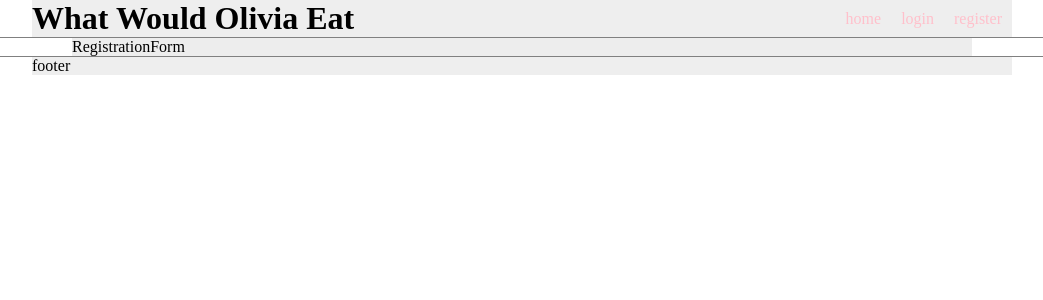
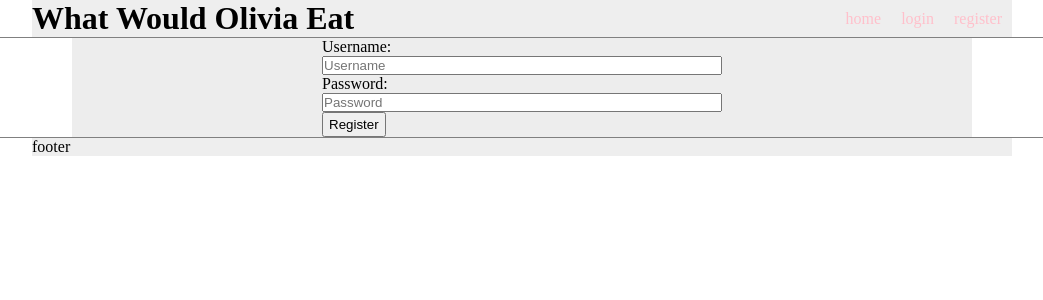
Before and after one commit to jasonconnor/wwoe, a React (Create React App) app in the folder client/: page /register in a window 1280 px wide. Shown: the top 300 px of the page, without its empty margins (118-1161 px from the left). Built offline with nearby package versions, Linux system fonts and the light colour scheme.

Commit message:
Created Registration Form with React Hook Form

```diff
--- a/client/package.json
+++ b/client/package.json
@@ -8,6 +8,7 @@
     "@testing-library/user-event": "^12.1.10",
     "react": "^17.0.1",
     "react-dom": "^17.0.1",
+    "react-hook-form": "^6.15.1",
     "react-router-dom": "^5.2.0",
     "react-scripts": "4.0.2",
     "styled-components": "^5.2.1",
--- /dev/null
+++ b/client/src/components/Forms/FormGroup.js
@@ -0,0 +1,23 @@
+import React from 'react'
+
+import * as S from './style'
+
+const FormGroup = React.forwardRef((props, ref) => {
+  return (
+    <S.FormGroup>
+      <S.FormLabel>{props.label}</S.FormLabel>
+
+      <S.FormInput
+        type={props.type}
+        name={props.name}
+        placeholder={props.placeholder}
+        ref={ref}
+        autoComplete='off'
+      />
+
+      <S.InputError>{props.error}</S.InputError>
+    </S.FormGroup>
+  )
+})
+
+export default FormGroup
--- a/client/src/components/Forms/RegistrationForm.js
+++ b/client/src/components/Forms/RegistrationForm.js
@@ -1,9 +1,82 @@
+import {useForm} from 'react-hook-form'
+
+import FormGroup from './FormGroup'
+
 import * as S from './style'
 
 const RegistrationForm = () => {
+  const {errors, handleSubmit, register} = useForm({mode: 'onChange'})
+
+  const onSubmit = async (data) => {
+    const formData = new FormData()
+
+    formData.append('username', data.username)
+    formData.append('password', data.password)
+
+    console.log(formData)
+  }
+
   return (
-    <S.Form>
-      RegistrationForm
+    <S.Form
+      encType='multipart/form-data'
+      onSubmit={handleSubmit(onSubmit)}
+    >
+      <FormGroup
+        type='text'
+        name='username'
+        label='Username:'
+        placeholder='Username'
+        error={errors?.username?.message}
+        ref={register({
+          required: {
+            value: true,
+            message: 'Username is required to create an account.'
+          },
+          maxLength: {
+            value: 20,
+            message: 'Username cannot be longer than 20 characters.'
+          },
+          minLength: {
+            value: 4,
+            message: 'Username must be at least 4 characters long.'
+          },
+          pattern: {
+            value: /^[A-Za-z0-9-_]*$/,
+            message: 'Username cannot include special characters.'
+          }
+        })}
+      />
+
+      <FormGroup
+        type='password'
+        name='password'
+        label='Password:'
+        placeholder='Password'
+        error={errors?.password?.message}
+        ref={register({
+          required: {
+            value: true,
+            message: 'Password is required to create an account.'
+          },
+          maxLength: {
+            value: 20,
+            message: 'Password cannot be longer than 20 characters.'
+          },
+          minLength: {
+            value: 6,
+            message: 'Password must be at least 6 characters long.'
+          },
+          pattern: {
+            value: /^[A-Za-z0-9!@#$%^&*]*$/,
+            message: 'Password can only contain certain special characters.'
+          }
+        })}
+      />
+
+      <S.FormSubmit
+        type='submit'
+        value='Register'
+      />
     </S.Form>
   )
 }
--- a/client/src/components/Forms/style.js
+++ b/client/src/components/Forms/style.js
@@ -1,5 +1,27 @@
 import styled from 'styled-components'
 
 export const Form = styled.form`
+  display: flex;
+  flex-direction: column;
+  width: 400px;
+`
+
+export const FormGroup = styled.div`
+  display: flex;
+  flex-direction: column;
 
 `
+
+export const FormLabel = styled.label``
+
+export const FormInput = styled.input``
+
+export const InputError = styled.span`
+  color: red;
+`
+
+export const FormSubmit = styled.input`
+  float: right;
+  padding: 3px 5px;
+  width: fit-content;
+`
--- a/client/src/components/Main/style.js
+++ b/client/src/components/Main/style.js
@@ -7,5 +7,7 @@ export const Main = styled.main`
 
 export const Wrapper = styled.div`
   background: #ededed;
+  display: flex;
+  justify-content: center;
   width: 900px;
 `
```
Also changed, not shown: 2 other files (tests, documents, lock files or other folders).
